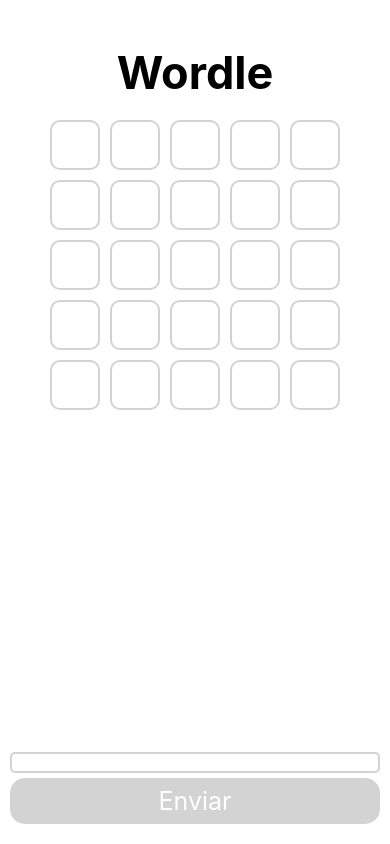
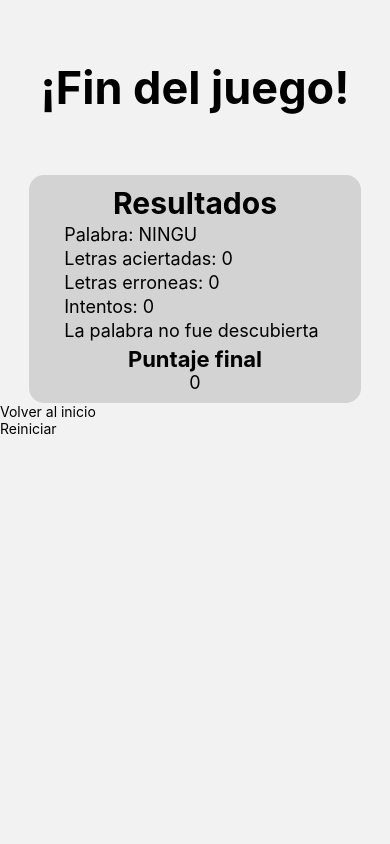
Before and after one commit to CharlieBello/wordle, a React Native app: screen /Puntuacion in a window 390 px wide. Built offline with nearby package versions, Linux system fonts and the light colour scheme.

Commit message:
Casi termino, faltna algunos detalles (el puntaje no se está calculando del todo bien)

```diff
--- a/App.js
+++ b/App.js
@@ -3,12 +3,13 @@ import React from 'react'
 import { GameProvider } from './src/context/GameContext'
 import GameScreen from './src/views/GameScreen'
 import { StatusBar } from 'expo-status-bar'
+import GameNavigation from './src/routes/GameNavigation'
 
 export default function App() {
 
   return (
     <GameProvider>
-      <GameScreen />
+      <GameNavigation />
       <StatusBar/>
     </GameProvider>
   )
--- a/package.json
+++ b/package.json
@@ -9,6 +9,7 @@
     "web": "expo start --web"
   },
   "dependencies": {
+    "@react-native-async-storage/async-storage": "^1.23.1",
     "@react-navigation/native": "^6.1.17",
     "@react-navigation/native-stack": "^6.9.26",
     "@types/react": "~18.2.45",
--- a/src/context/GameContext.tsx
+++ b/src/context/GameContext.tsx
@@ -1,14 +1,20 @@
-import { createContext } from "react";
+import { createContext, useState } from "react";
+import { historial } from "../interface/historial";
 
-interface Puntaje {
-    ultimoPuntaje: number
+interface GameContextProps {
+    ultimo: historial
+    setUltimo: React.Dispatch<React.SetStateAction<historial>>
+    cambio: boolean
+    setCambio: React.Dispatch<React.SetStateAction<boolean>>
 }
 
-export const GameContext = createContext([] as Array<Puntaje>);
+export const GameContext = createContext({} as GameContextProps);
 
 export const GameProvider = ({children}) => {
+    const [ultimo, setUltimo] = useState({palabra: 'NINGU',aciertos:0,errados:0, intentos: 0, isFound: false,puntaje:0} as historial)
+    const [cambio, setCambio] = useState(false)
     return <GameContext.Provider
-    value={[]}
+    value={{ultimo, setUltimo, cambio, setCambio}}
     >
         {children}
     </GameContext.Provider>
--- /dev/null
+++ b/src/interface/historial.tsx
@@ -0,0 +1,8 @@
+export interface historial {
+    palabra: string
+    aciertos: number
+    errados: number
+    intentos: number
+    isFound: Boolean
+    puntaje: number
+}
--- a/src/routes/GameNavigation.tsx
+++ b/src/routes/GameNavigation.tsx
@@ -11,9 +11,9 @@ const Stack = createNativeStackNavigator();
 export default function GameNavigation() {
   return (
     <NavigationContainer>
-        <Stack.Navigator initialRouteName='Home'>
-            <Stack.Screen name='Home' component={HomeScreen} options={{headerShown:false}} />
-            <Stack.Screen name='Game' component={GameScreen} />
+        <Stack.Navigator initialRouteName='Home' screenOptions={{headerShown:false}}>
+            <Stack.Screen name='Home' component={HomeScreen} />
+            <Stack.Screen name='Game' component={GameScreen} options={{gestureEnabled: false}} />
             <Stack.Screen name='Puntuacion' component={PuntajeScreen} />
         </Stack.Navigator>
     </NavigationContainer>
--- a/src/views/GameScreen.tsx
+++ b/src/views/GameScreen.tsx
@@ -6,19 +6,23 @@ import {
   TouchableOpacity,
   Modal,
 } from "react-native";
-import React, { useEffect, useState } from "react";
+import React, { useContext, useEffect, useState } from "react";
 import Caja from "../components/Caja";
 import Vacio from "../components/Vacio";
+import { GameContext } from "../context/GameContext";
+import AsyncStorage from "@react-native-async-storage/async-storage";
+import { historial } from "../interface/historial";
 
-export default function GameScreen() {
+export default function GameScreen({navigation}: any) {
+  var {setUltimo, setCambio} = useContext(GameContext);
   const words: string[] = ["COLAR", "ABEJA", "CARAS", "MENOS"];
   const [input, setInput] = useState("");
   const [intento, setIntento] = useState(1);
-  const [resultados, setResultados] = useState(false);
-  const [perder, setPerder] = useState(false);
   const [ganar, setGanar] = useState(false);
   const [historial, setHistorial] = useState([] as React.JSX.Element[]);
   var color = "lightgrey";
+  var aciertos = 0
+  var errados = 0
   const [vacio, setVacio] = useState([
     <Vacio />,
     <Vacio />,
@@ -27,7 +31,7 @@ export default function GameScreen() {
     <Vacio />,
   ]);
   const [indice, setIndex] = useState(Math.floor(Math.random() * words.length));
-  var palabra = words[indice];
+  var word = words[indice];
   var ganarCond = 0;
 
   if (input.length != 5 || ganar == true || intento == 6) {
@@ -38,9 +42,31 @@ export default function GameScreen() {
 
   useEffect(() => {
     if (vacio.length == 0 && ganarCond != 5) {
-      setPerder(true);
+      setCambio(true)
+      setUltimo({palabra: word, aciertos: aciertos, errados: errados, intentos: intento-1, isFound:false, puntaje: ((aciertos*1000)+(errados*500))*(1-(0.1*(intento-1)))} as historial)
+      setLast(word,aciertos,errados,intento-1,false,((aciertos*1000)+(errados*500))*(1-(0.1*(intento-1))));
+      navigation.navigate("Puntuacion")
+      setIntento(1);
+      setGanar(false);
+      setHistorial([]);
+      setVacio([<Vacio />, <Vacio />, <Vacio />, <Vacio />, <Vacio />]);
+      setIndex(Math.floor(Math.random() * words.length));
+      word = words[indice]
+      aciertos = 0
+      errados = 0
+      ganarCond = 0
     }
   }, [vacio]);
+
+  const setLast = async (palabra: string, aciertos: number, errados: number, intentos: number, isFound: boolean, puntaje: number) => {
+    try {
+      const ultimo: historial = {palabra:palabra, aciertos:aciertos, errados:errados, intentos:intentos, isFound:isFound, puntaje:puntaje}
+      await AsyncStorage.setItem("ultimo",JSON.stringify(ultimo))
+    } catch (error) {
+      console.log(error)
+    }
+  }
+
 
   function Verificar() {
     var spaces = vacio;
@@ -48,16 +74,18 @@ export default function GameScreen() {
     if (input != "" && intento < 6) {
       [...input].map((letter, index) => {
         var letra = letter.toUpperCase();
-        if (palabra.includes(letra)) {
-          if (palabra[index] == letra) {
+        if (word.includes(letra)) {
+          if (word[index] == letra) {
             letras.push(
               <Caja key={letras.length} letra={letra} color="green" />
             );
             ganarCond++;
+            aciertos++;
           } else {
             letras.push(
               <Caja key={letras.length} letra={letra} color="orange" />
             );
+            errados++;
           }
         } else {
           letras.push(<Caja key={letras.length} letra={letra} color="grey" />);
@@ -81,8 +109,19 @@ export default function GameScreen() {
       setVacio([...spaces]);
     }
     if (ganarCond == 5) {
+      setCambio(true)
+      setUltimo({palabra: word, aciertos: aciertos, errados: errados, intentos: intento-1, isFound:true, puntaje: ((aciertos*1000)+(errados*500))*(1-(0.1*(intento-1)))} as historial)
+      setLast(word,aciertos,errados,intento-1,true,((aciertos*1000)+(errados*500))*(1-(0.1*(intento-1))));
+      navigation.navigate("Puntuacion")
+      setIntento(1);
       setGanar(true);
-      setResultados(true);
+      setHistorial([]);
+      setVacio([<Vacio />, <Vacio />, <Vacio />, <Vacio />, <Vacio />]);
+      setIndex(Math.floor(Math.random() * words.length));
+      word = words[indice]
+      aciertos = 0
+      errados = 0
+      ganarCond = 0
     }
     setInput("");
   }
@@ -143,179 +182,6 @@ export default function GameScreen() {
           Enviar
         </Text>
       </TouchableOpacity>
-      <Modal visible={resultados} transparent animationType="fade">
-        <View
-          style={{
-            flex: 1,
-            paddingHorizontal: 20,
-            paddingVertical: 20,
-            backgroundColor: "rgba(0,0,0,0.5)",
-            justifyContent: "center",
-          }}
-        >
-          <View
-            style={{
-              height: 175,
-              width: 325,
-              borderRadius: 20,
-              alignSelf: "center",
-              alignItems: "center",
-              paddingHorizontal: 10,
-              paddingVertical: 20,
-              backgroundColor: "rgba(255,255,255,1)",
-            }}
-          >
-            <Text style={{ fontSize: 32, marginBottom: 10 }}>
-              ¡Felicidades!
-            </Text>
-            <Text style={{ fontSize: 18, color: "black" }}>
-              Diste con la palabra correcta ¿Pero podras hacerlo otra vez?
-            </Text>
-            <View style={{ flex: 1, justifyContent: "flex-end" }}>
-              <View
-                style={{ flexDirection: "row", justifyContent: "space-evenly" }}
-              >
-                <TouchableOpacity
-                  onPress={() => setResultados(false)}
-                  style={{ padding: 5 }}
-                >
-                  <Text
-                    style={{
-                      fontWeight: "bold",
-                      color: "grey",
-                      fontSize: 15,
-                      marginHorizontal: 10,
-                    }}
-                  >
-                    Terminar el juego
-                  </Text>
-                </TouchableOpacity>
-                <TouchableOpacity
-                  onPress={() => {
-                    setResultados(false);
-                    setIntento(1);
-                    setGanar(false);
-                    setHistorial([]);
-                    setVacio([
-                      <Vacio />,
-                      <Vacio />,
-                      <Vacio />,
-                      <Vacio />,
-                      <Vacio />,
-                    ]);
-                    setIndex(Math.floor(Math.random() * words.length));
-                    palabra = words[indice];
-                    ganarCond = 0
-                  }}
-                  style={{
-                    backgroundColor: "blue",
-                    borderRadius: 25,
-                    padding: 5,
-                  }}
-                >
-                  <Text
-                    style={{
-                      fontWeight: "bold",
-                      color: "white",
-                      fontSize: 18,
-                      marginHorizontal: 10,
-                    }}
-                  >
-                    ¡Otra vez!
-                  </Text>
-                </TouchableOpacity>
-              </View>
-            </View>
-          </View>
-        </View>
-      </Modal>
-      <Modal visible={perder} transparent animationType="fade">
-        <View
-          style={{
-            flex: 1,
-            paddingHorizontal: 20,
-            paddingVertical: 20,
-            backgroundColor: "rgba(0,0,0,0.5)",
-            justifyContent: "center",
-          }}
-        >
-          <View
-            style={{
-              height: 175,
-              width: 325,
-              borderRadius: 20,
-              alignSelf: "center",
-              alignItems: "center",
-              paddingHorizontal: 10,
-              paddingVertical: 20,
-              backgroundColor: "rgba(255,255,255,1)",
-            }}
-          >
-            <Text style={{ fontSize: 32, marginBottom: 10 }}>
-              ¡Has perdido!
-            </Text>
-            <Text style={{ fontSize: 18 }}>
-              La palabra era {palabra} ¿Quieres volver a intentarlo?
-            </Text>
-            <View style={{ flex: 1, justifyContent: "flex-end" }}>
-              <View
-                style={{ flexDirection: "row", justifyContent: "space-evenly" }}
-              >
-                <TouchableOpacity
-                  onPress={() => setPerder(false)}
-                  style={{ padding: 5 }}
-                >
-                  <Text
-                    style={{
-                      fontWeight: "bold",
-                      color: "grey",
-                      fontSize: 18,
-                      marginHorizontal: 10,
-                    }}
-                  >
-                    No
-                  </Text>
-                </TouchableOpacity>
-                <View style={{width:50}}/>
-                <TouchableOpacity
-                  onPress={() => {
-                    setPerder(false);
-                    setIntento(1);
-                    setGanar(false);
-                    setHistorial([]);
-                    setVacio([
-                      <Vacio />,
-                      <Vacio />,
-                      <Vacio />,
-                      <Vacio />,
-                      <Vacio />,
-                    ]);
-                    setIndex(Math.floor(Math.random() * words.length));
-                    palabra = words[indice];
-                    ganarCond = 0
-                  }}
-                  style={{
-                    backgroundColor: "blue",
-                    borderRadius: 25,
-                    padding: 5,
-                  }}
-                >
-                  <Text
-                    style={{
-                      fontWeight: "bold",
-                      color: "white",
-                      fontSize: 18,
-                      marginHorizontal: 10,
-                    }}
-                  >
-                    Si
-                  </Text>
-                </TouchableOpacity>
-              </View>
-            </View>
-          </View>
-        </View>
-      </Modal>
     </View>
   );
 }
--- a/src/views/HomeScreen.tsx
+++ b/src/views/HomeScreen.tsx
@@ -1,10 +1,92 @@
-import { View, Text } from 'react-native'
-import React from 'react'
+import { View, Text, Touchable, TouchableOpacity } from "react-native";
+import React, { useContext, useEffect, useState } from "react";
+import Caja from "../components/Caja";
+import { historial } from "../interface/historial";
+import { GameContext } from "../context/GameContext";
+import AsyncStorage from "@react-native-async-storage/async-storage";
 
-export default function HomeScreen() {
+export default function HomeScreen({ navigation }: any) {
+  var { ultimo, setUltimo, cambio, setCambio } = useContext(GameContext);
+  var encontrada = ""
+  const [last, setLast] = useState(
+    <View>
+      <Text>No hay partidas guardadas</Text>
+    </View>
+  );
+
+
+  useEffect(() => {
+    getUltimo();
+  }, [cambio]);
+
+  const getUltimo = async () => {
+    try {
+      const json = await AsyncStorage.getItem("ultimo");
+      const guardado: historial = JSON.parse(json);
+      if (guardado != null) {
+        setUltimo(guardado)
+        if (guardado.isFound) {
+          encontrada = "fue"
+        }
+        else {
+          encontrada = "no fue"
+        }
+        console.log("Se guardó el ultimo");
+        setLast(
+          <View>
+            <Text style={{alignSelf: 'center', fontSize: 30, fontWeight: 'bold'}}>Última partida</Text>
+            <Text style={{marginLeft: 25, marginTop: 3, fontSize: 18}}>Palabra: {guardado.palabra}</Text>
+            <Text style={{marginLeft: 25, marginTop: 3, fontSize: 18}}>Letras aciertadas: {guardado.aciertos}</Text>
+            <Text style={{marginLeft: 25, marginTop: 3, fontSize: 18}}>Letras erroneas: {guardado.errados}</Text>
+            <Text style={{marginLeft: 25, marginTop: 3, fontSize: 18}}>Intentos: {guardado.intentos}</Text>
+            <Text style={{marginLeft: 25, marginTop: 3, fontSize: 18}}>La palabra {encontrada} descubierta</Text>
+            <Text style={{alignSelf: 'center', fontSize: 22, fontWeight: 'bold', marginTop: 5}}>Puntaje final</Text>
+            <Text style={{alignSelf: 'center', fontSize: 18}}>{guardado.puntaje}</Text>
+          </View>
+        );
+      }
+      console.log("Se hizo algo");
+    } catch (error) {
+      console.log(error);
+    }
+  };
+
   return (
-    <View>
-      <Text>LoginScreen</Text>
+    <View style={{ marginTop: 60, flex: 1 }}>
+      <Text style={{ alignSelf: "center", fontSize: 45, fontWeight: "bold" }}>
+        Wordle
+      </Text>
+      <Text style={{ alignSelf: "center", fontSize: 25 }}>
+        El juego de adivinar la palabra
+      </Text>
+      <View style={{ height: 60 }} />
+      <TouchableOpacity
+        style={{ justifyContent: "center", flexDirection: "row" }}
+        onPress={() => navigation.navigate("Game")}
+      >
+        <Caja letra="J" color="green" />
+        <Caja letra="U" color="green" />
+        <Caja letra="G" color="green" />
+        <Caja letra="A" color="green" />
+        <Caja letra="R" color="green" />
+      </TouchableOpacity>
+      <View style={{ height: 60 }} />
+      <View
+        style={{
+          backgroundColor: "lightgrey",
+          width: "85%",
+          alignSelf: "center",
+          borderRadius: 15,
+          padding: 10
+        }}
+      >
+        {last}
+      </View>
+      <View
+        style={{ flex: 1, alignItems: "center", justifyContent: "flex-end" }}
+      >
+        <Text>Por Carlos Bello, v1.6</Text>
+      </View>
     </View>
-  )
+  );
 }
--- a/src/views/PuntajeScreen.tsx
+++ b/src/views/PuntajeScreen.tsx
@@ -1,10 +1,68 @@
-import { View, Text } from 'react-native'
-import React from 'react'
+import { View, Text, TouchableOpacity } from "react-native";
+import React, { useContext } from "react";
+import { GameContext } from "../context/GameContext";
 
-export default function PuntajeScreen() {
+export default function PuntajeScreen({navigation}: any) {
+  var { ultimo } = useContext(GameContext);
+  var encontrada;
+  if (ultimo.isFound) {
+    encontrada = "fue";
+  } else {
+    encontrada = "no fue";
+  }
   return (
-    <View>
-      <Text>PuntajeScreen</Text>
+    <View style={{ marginTop: 60, flex: 1 }}>
+      <Text style={{ alignSelf: "center", fontSize: 45, fontWeight: "bold" }}>
+        ¡Fin del juego!
+      </Text>
+      <View style={{
+          backgroundColor: "lightgrey",
+          width: "85%",
+          alignSelf: "center",
+          borderRadius: 15,
+          padding: 10,
+          marginTop: 60
+        }}>
+        <View>
+            <Text style={{ alignSelf: "center", fontSize: 30, fontWeight: "bold" }}>
+            Resultados
+            </Text>
+            <Text style={{ marginLeft: 25, marginTop: 3, fontSize: 18 }}>
+            Palabra: {ultimo.palabra}
+            </Text>
+            <Text style={{ marginLeft: 25, marginTop: 3, fontSize: 18 }}>
+            Letras aciertadas: {ultimo.aciertos}
+            </Text>
+            <Text style={{ marginLeft: 25, marginTop: 3, fontSize: 18 }}>
+            Letras erroneas: {ultimo.errados}
+            </Text>
+            <Text style={{ marginLeft: 25, marginTop: 3, fontSize: 18 }}>
+            Intentos: {ultimo.intentos}
+            </Text>
+            <Text style={{ marginLeft: 25, marginTop: 3, fontSize: 18 }}>
+            La palabra {encontrada} descubierta
+            </Text>
+            <Text
+            style={{
+                alignSelf: "center",
+                fontSize: 22,
+                fontWeight: "bold",
+                marginTop: 5,
+            }}
+            >
+            Puntaje final
+            </Text>
+            <Text style={{ alignSelf: "center", fontSize: 18 }}>
+            {ultimo.puntaje}
+            </Text>
+        </View>
+      </View>
+      <TouchableOpacity onPress={()=> navigation.navigate("Home")}>
+        <Text>Volver al inicio</Text>
+      </TouchableOpacity>
+      <TouchableOpacity onPress={()=> navigation.navigate("Game")}>
+        <Text>Reiniciar</Text>
+      </TouchableOpacity>
     </View>
-  )
+  );
 }
```
Also changed, not shown: 1 other file (tests, documents, lock files or other folders).
